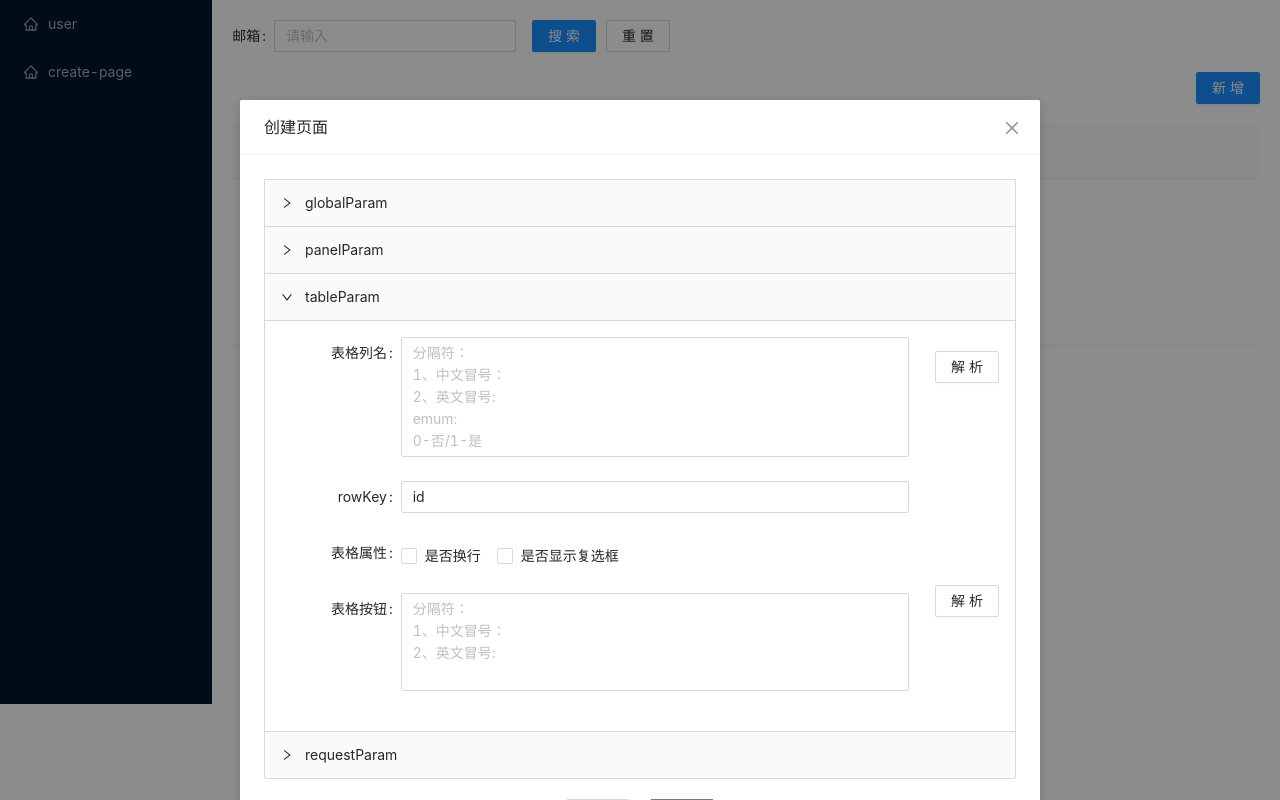
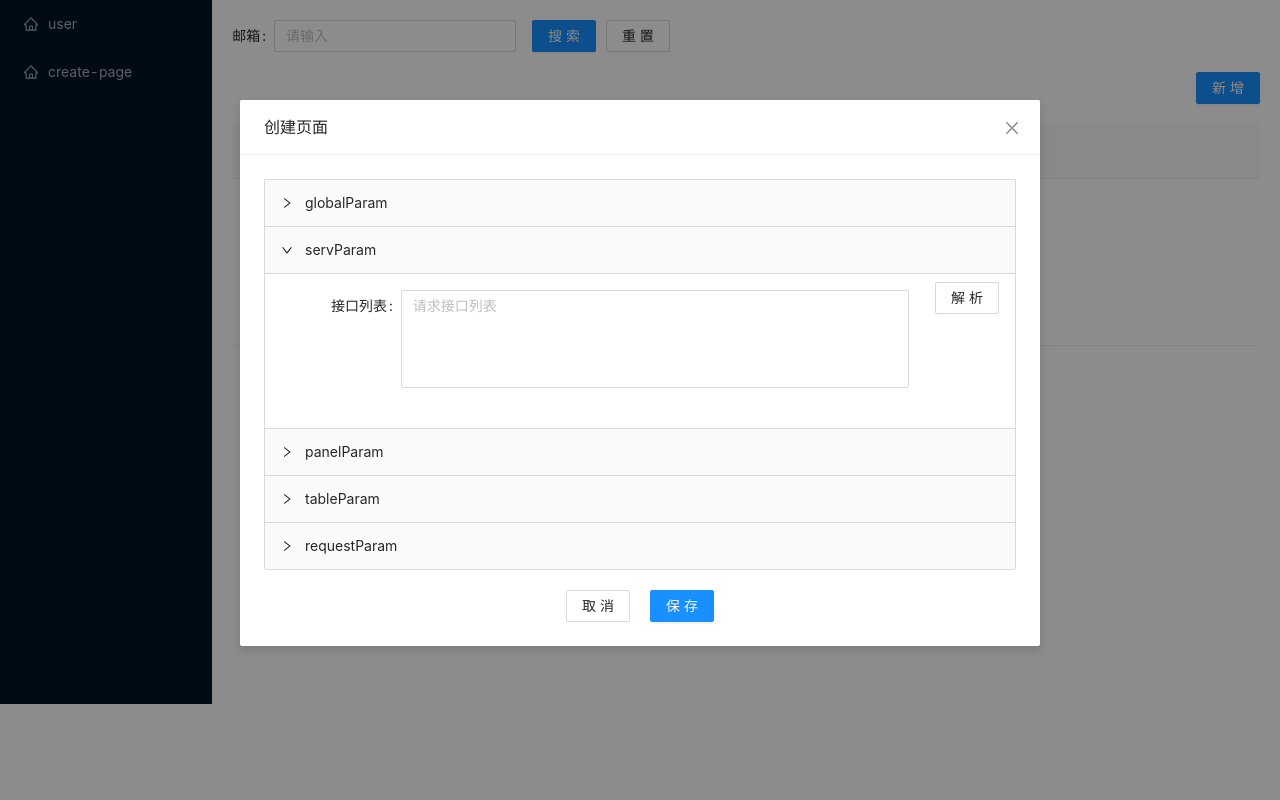
Before and after one commit to YLJ77/genCode, a Vue app in the folder frontend/: page /#/home/create-page in a window 1280 px wide. Built offline with nearby package versions, Linux system fonts and the light colour scheme.

Commit message:
feat:生成Serv文件

```diff
--- a/frontend/src/utils/appFunc.js
+++ b/frontend/src/utils/appFunc.js
@@ -1,3 +1,7 @@
+export const upCase0 = str => {
+    return str[0].toUpperCase() + str.slice(1)
+}
+
 export function updateState(state, list) {
     function getTarget(target, key) {
         return target[key];
--- a/frontend/src/views/CreatePage.vue
+++ b/frontend/src/views/CreatePage.vue
@@ -15,7 +15,7 @@
         :width="800"
     >
       <a-collapse v-model:activeKey="addModal.activePanel">
-        <a-collapse-panel v-for="section in ['global','panel','table','request']" :forceRender="true" :key="`${section}Param`" :header="`${section}Param`">
+        <a-collapse-panel v-for="(entry,section) in addModal.fieldList" :forceRender="true" :key="`${section}Param`" :header="`${section}Param`">
           <app-form
               :ref="`${section}Form`"
               :field-cfg-list="addModal.fieldList[section]"
@@ -35,6 +35,7 @@
 import AppForm from "@/components/AppForm";
 import AppTable from "@/components/AppTable";
 import {mapActions} from 'vuex'
+import {upCase0} from "@/utils/appFunc";
 
 export default {
   data() {
@@ -53,8 +54,11 @@ export default {
       ],
       addModal: {
         visible: true,
-        activePanel: [/*'globalParam','panelParam',*/'tableParam'],
+        activePanel: [/*'globalParam','panelParam','tableParam',*/ 'servParam'],
         title: '创建页面',
+        batchBtns: [],
+        importUrl: 'url',
+        exportUrl: 'url',
         fieldList: {
           global: [
             {
@@ -93,6 +97,44 @@ export default {
                 label: '语言包路径'
               },
             }
+          ],
+          serv: [
+            {
+              type: 'textarea',
+              decorator: ['servList',{
+                // initialValue:'POST\n' + '/v1/vinBlock/add\n' + '新增vinBlock\n' + 'POST\n' + '/v1/vinBlock/export\n' + 'vinBlock导出\n'
+                initialValue:''
+              }],
+              formItem: {
+                label: '接口列表'
+              },
+              field: {
+                allowClear: true,
+                autoSize: { minRows: 4 },
+                placeholder: '请求接口列表'
+              }
+            },
+            {
+              type: 'btn',
+              text: '解析',
+              action: ({fieldsValue}) => {
+                this.addModal.batchBtns = [];
+               fieldsValue.servList = fieldsValue.servList.split('\n').reduce((acc,entry,idx,arr) => {
+                  if (idx % 3 === 0) {
+                    const method = arr[idx];
+                    const url = arr[idx + 1];
+                    const comment = arr[idx + 2];
+                    acc.push({method,url,comment});
+                  }
+                  return acc;
+                }, []).reduce((acc,entry,idx,arr) => {
+                  const {method, url, comment} = entry
+                  acc += `method:${method.toUpperCase()}\n|url:${url}\n|name:${this.genMethodName({method,url})}\n|comment:${comment}\n|type:__${this.genMethodType({url})}__`;
+                  if (idx !== arr.length - 1) acc += ',\n\n'
+                  return acc;
+                }, '')
+              }
+            },
           ],
           panel: [
             {
@@ -208,7 +250,7 @@ export default {
                     }
                     if (['新增','导入','导出'].includes(text)) {
                       if (['导入','导出'].includes(text)) {
-                        attrs += `\n|url:__url__`;
+                        attrs += `\n|url:__${this.addModal[txtMapKey[text] + 'Url']}__`;
                         attrs = attrs.replace('primary','secondary')
                             .replace('|actionType:action\n','');
                       }
@@ -228,7 +270,7 @@ export default {
                 label: 'url'
               },
             },
-          ]
+          ],
         },
         saveBtnLoading: false,
         formCfg: {
@@ -266,6 +308,61 @@ export default {
     ...mapActions('createPage', [
       'addPage'
     ]),
+    genMethodName({method,url}) {
+      const urlInfoList = url.split('/');
+      const len = urlInfoList.length;
+      let last1,last2,name;
+      if (len > 2) {
+        last1 = urlInfoList[len - 1];
+        last2 = urlInfoList[len - 2];
+      } else if (len === 2) {
+        [last2,last1] = urlInfoList;
+      }
+      method = method.toUpperCase();
+      if (method === 'POST') {
+        name = last1 + upCase0(last2);
+        name = name.replace('queryByCondition', 'query')
+        .replace('modify','edit')
+      } else if (method === 'GET') {
+        name = 'get' + upCase0(last2);
+      } else if (method === 'DELETE') {
+        name = 'delete' + upCase0(last2);
+      } else {
+        name = 'methodName'
+      }
+      return name;
+    },
+    genMethodType({url}) {
+      const matches = url.match(/add|export|import|modify|queryByCondition$/ig);
+      const {batchBtns} = this.addModal;
+      let type = 'type';
+      const map = {
+        add: 'add',
+        export: 'export',
+        import: 'import',
+        modify: 'edit',
+        queryByCondition: 'query'
+      }
+      const batchBtnKeys = ['add','export','import'];
+      const typeMapTxt = {
+        add: '新增',
+        export: '导出',
+        import: '导入'
+      }
+      if (matches) {
+        type = map[matches[0]];
+        if (type === 'query') {
+          this.$refs.requestForm.form.url = url;
+        }
+        if (type === 'import') this.addModal.importUrl = url;
+        if (type === 'export') this.addModal.exportUrl = url;
+        if (batchBtnKeys.includes(type)) {
+          batchBtns.push(typeMapTxt[type]);
+        }
+      }
+      if (batchBtns.length) this.$refs.tableForm.form.batchBtns = batchBtns.join(':');
+      return type;
+    },
     formatVal({fieldValue, accCtrl, lines = 2 }) {
       return fieldValue.split(/:|：/).reduce((acc,entry,idx,arr) => {
         acc += accCtrl({acc,entry,idx,arr});
```
Also changed, not shown: 2 other files (tests, documents, lock files or other folders).
